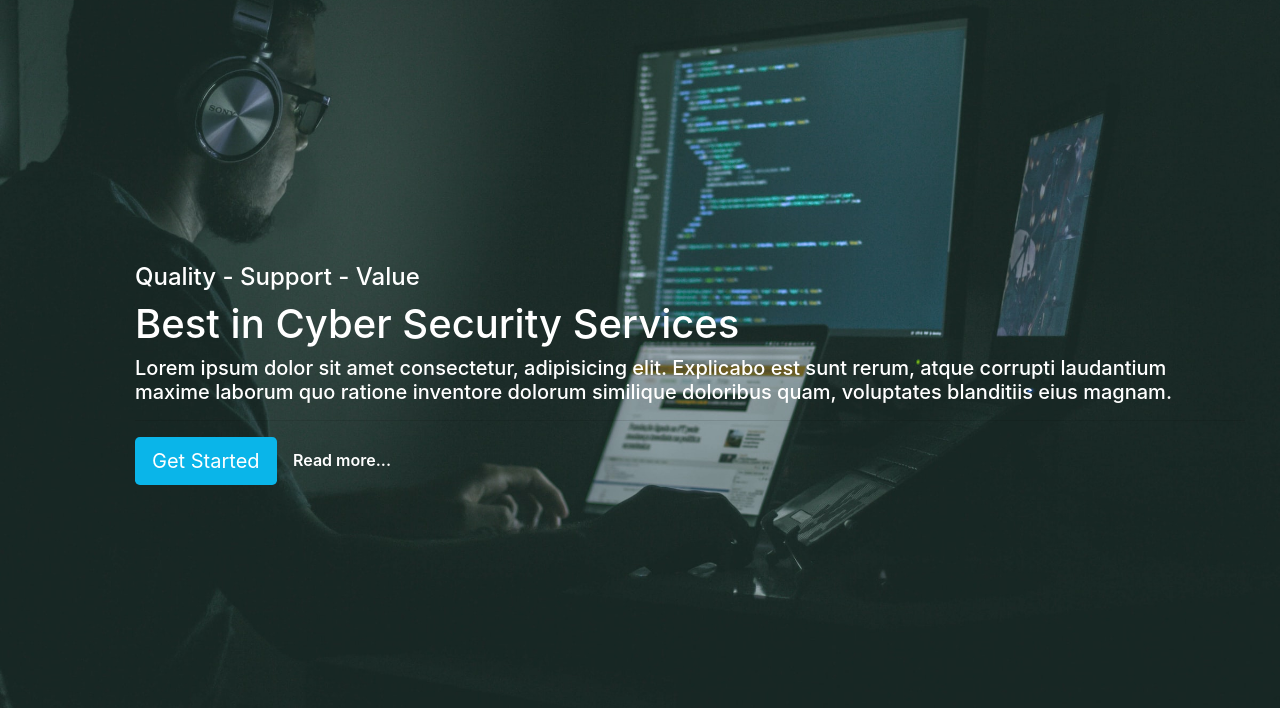
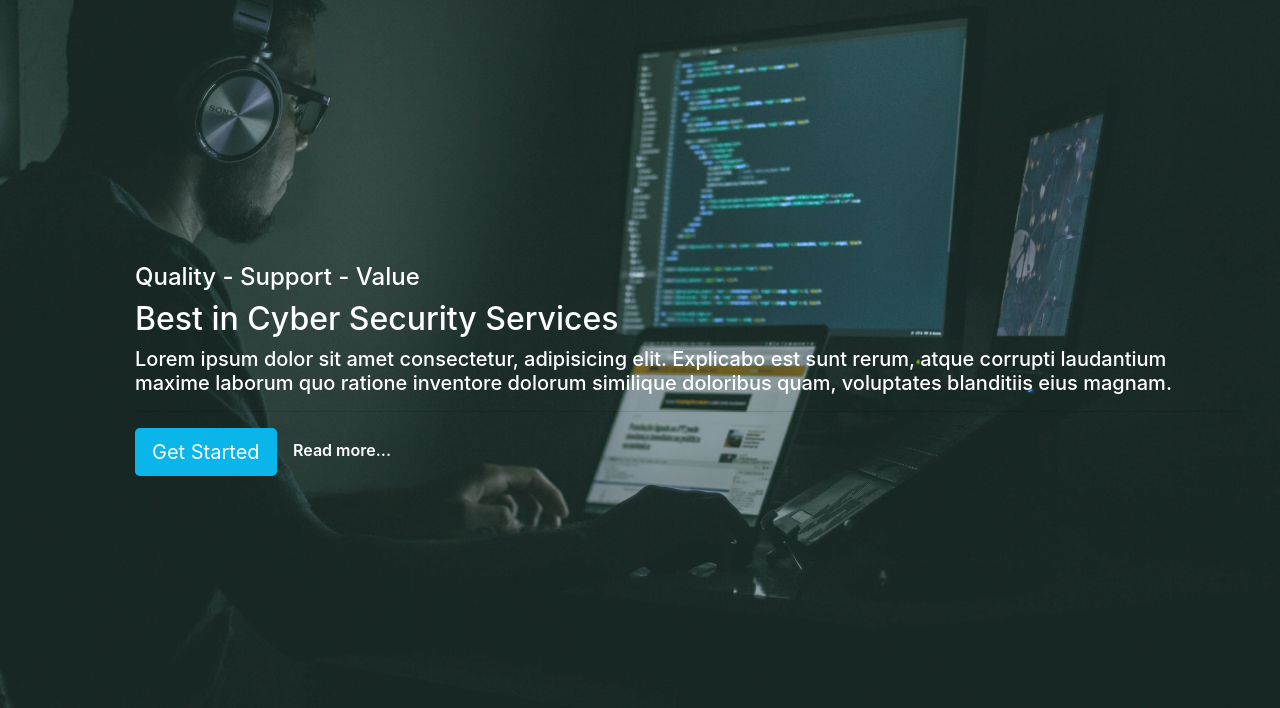
Before and after one commit to suvangi2205/CyberSecurity.github.io, a plain HTML site: page index.html in a window 1280 px wide. Shown: the part 92-800 px from the top of the page. Drawn offline with nearby package versions, Linux system fonts and the light colour scheme.

Commit message:
Updated index.html

```diff
--- a/index.html
+++ b/index.html
@@ -114,7 +114,7 @@
             <div class="row align-items-center">
                 <div class="col-md-12 my-5">
                     <h4>Quality - Support - Value</h4>
-                    <h1>Best in Cyber Security Services</h1>
+                    <h2>Best in Cyber Security Services</h2>
                     <h5>Lorem ipsum dolor sit amet consectetur, adipisicing elit. Explicabo est sunt rerum, atque
                         corrupti laudantium maxime laborum quo ratione inventore dolorum similique doloribus quam,
                         voluptates blanditiis eius magnam.
```
